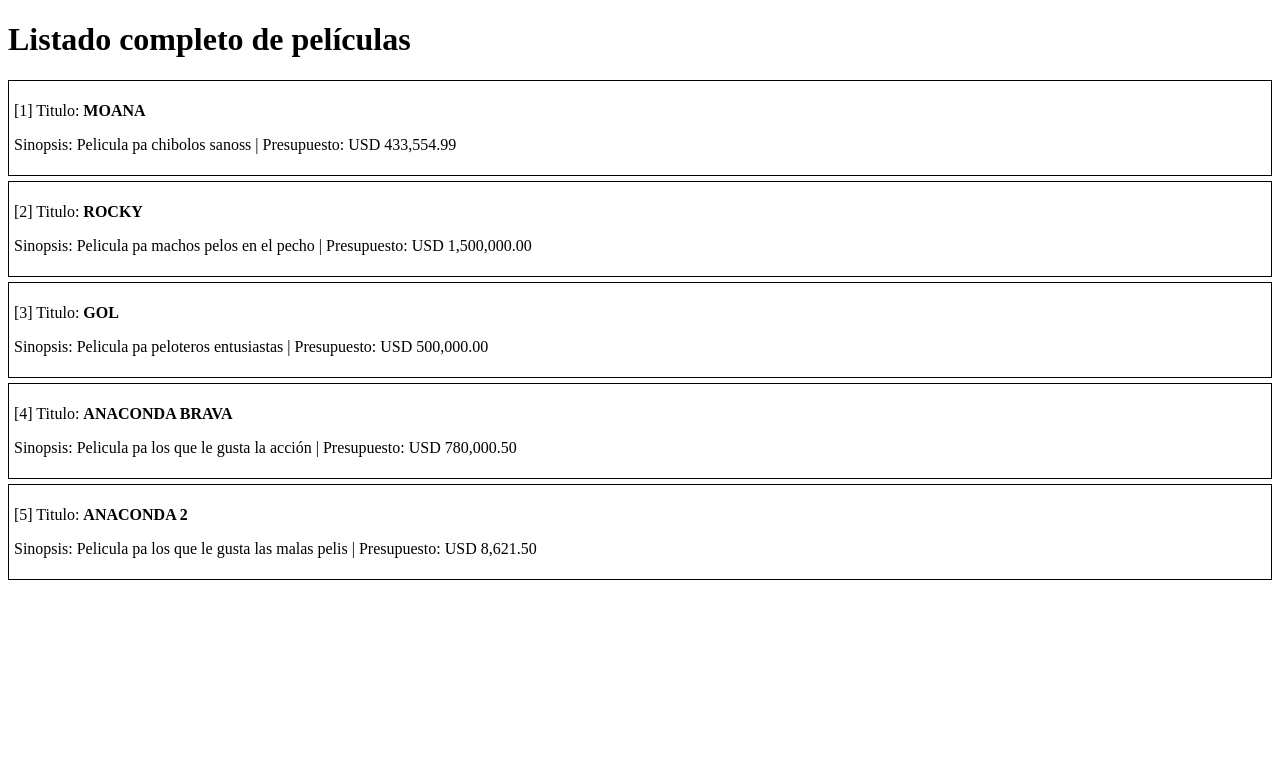
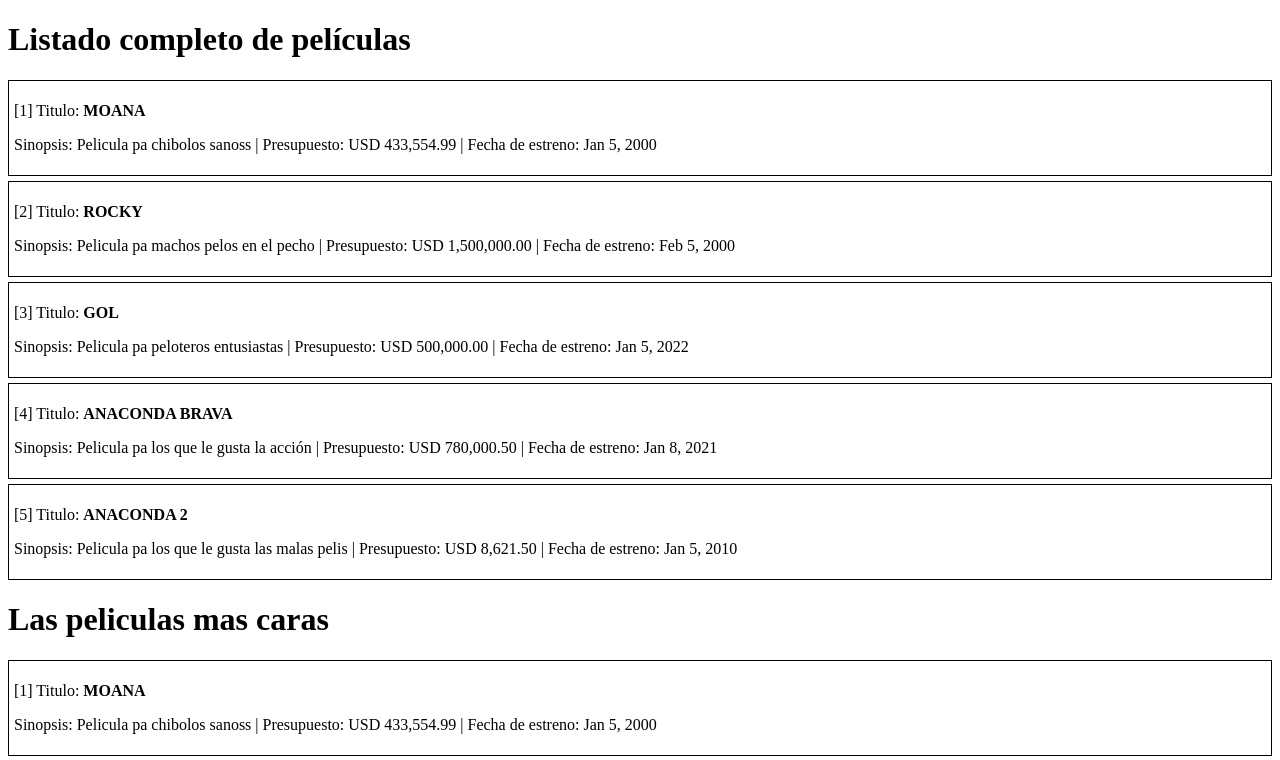
Before and after one commit to GeaSmart/Filmax-frontend, an Angular app: page / in a window 1280 px wide. Shown: the top 760 px of the page. Built offline with nearby package versions, Linux system fonts and the light colour scheme.

Commit message:
security point

```diff
--- a/src/app/app.component.css
+++ b/src/app/app.component.css
@@ -1,8 +1,3 @@
 p{
     /* color: red; */
 }
-.contenedor-peliculas{
-    padding: 5px;
-    border: 1px solid black;
-    margin-bottom: 5px;
-}
--- a/src/app/app.component.html
+++ b/src/app/app.component.html
@@ -2,6 +2,8 @@
 
 <app-listado-peliculas></app-listado-peliculas>
 
+<h1>Las peliculas mas caras</h1>
 
+<app-listado-peliculas></app-listado-peliculas>
 
 <!-- <p (click)="manejarClick()">Test funcion {{manejarClick()}}</p> -->
--- a/src/app/peliculas/listado-peliculas/listado-peliculas.component.html
+++ b/src/app/peliculas/listado-peliculas/listado-peliculas.component.html
@@ -8,7 +8,7 @@
     <div *ngIf="listadoPeliculas && listadoPeliculas?.length > 0">
       <div *ngFor="let pelicula of listadoPeliculas; let indice = index" class="contenedor-peliculas">
         <p>[{{ indice + 1 }}] Titulo: <b> {{ pelicula.titulo | uppercase }} </b></p>
-        <p>Sinopsis: {{ pelicula.sinopsis }} | Presupuesto: {{ pelicula.presupuesto | currency: "USD " }}</p>
+        <p>Sinopsis: {{ pelicula.sinopsis }} | Presupuesto: {{ pelicula.presupuesto | currency: "USD " }} | Fecha de estreno: {{pelicula.fechaEstreno | date }}</p>
       </div>
     </div>
   </div>
--- a/src/app/peliculas/listado-peliculas/listado-peliculas.component.ts
+++ b/src/app/peliculas/listado-peliculas/listado-peliculas.component.ts
@@ -15,26 +15,31 @@
         titulo: 'Moana',
         sinopsis: 'Pelicula pa chibolos sanoss',
         presupuesto: 433554.99,
+        fechaEstreno: new Date('01/05/2000')
       },
       {
         titulo: 'Rocky',
         sinopsis: 'Pelicula pa machos pelos en el pecho',
         presupuesto: 1500000,
+        fechaEstreno: new Date('02/05/2000')
       },
       {
         titulo: 'Gol',
         sinopsis: 'Pelicula pa peloteros entusiastas',
         presupuesto: 500000,
+        fechaEstreno: new Date('01/05/2022')
       },
       {
         titulo: 'Anaconda brava',
         sinopsis: 'Pelicula pa los que le gusta la acción',
         presupuesto: 780000.5,
+        fechaEstreno: new Date('01/08/2021')
       },
       {
         titulo: 'Anaconda 2',
         sinopsis: 'Pelicula pa los que le gusta las malas pelis',
         presupuesto: 8621.5,
+        fechaEstreno: new Date('01/05/2010')
       },
     ];
   }
```
